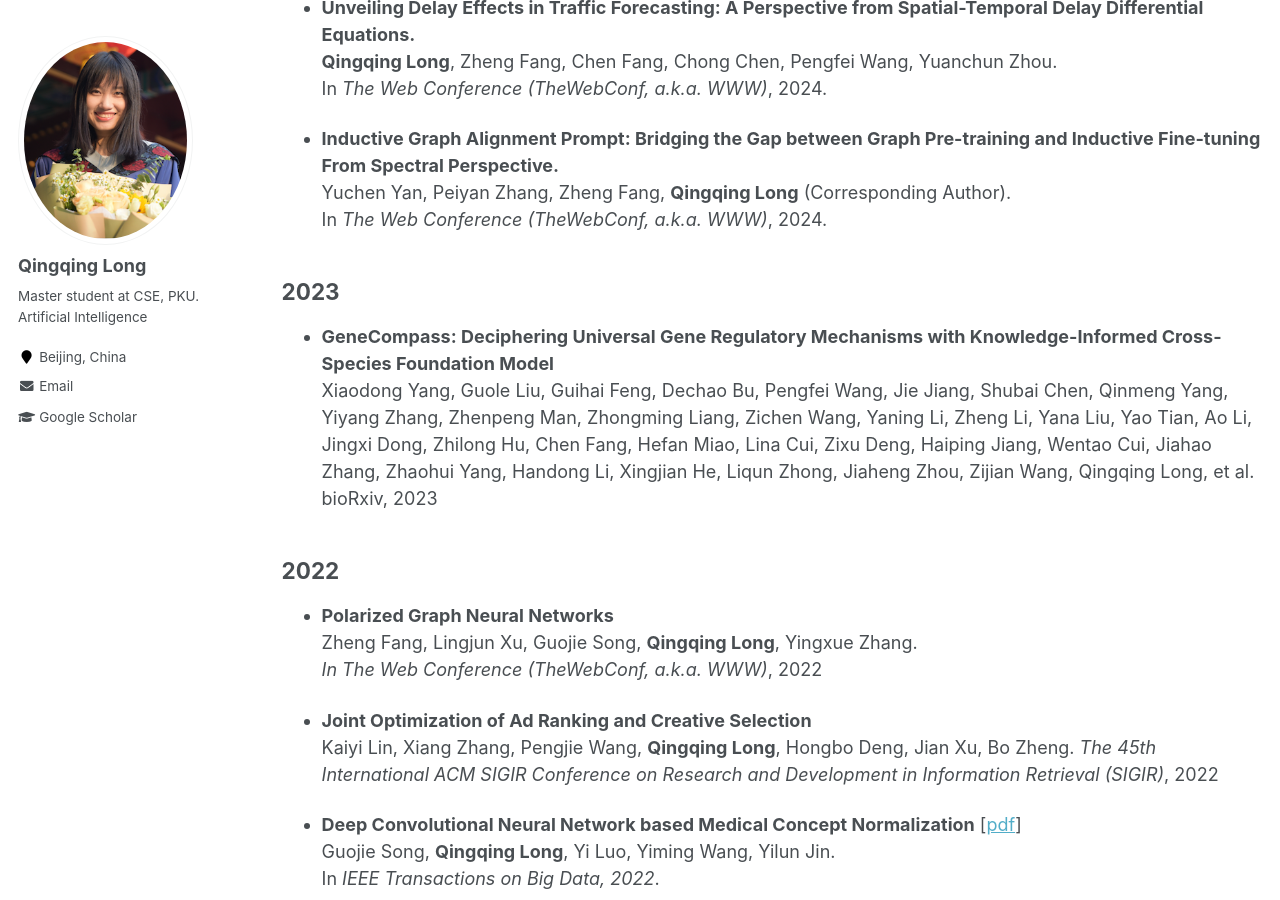
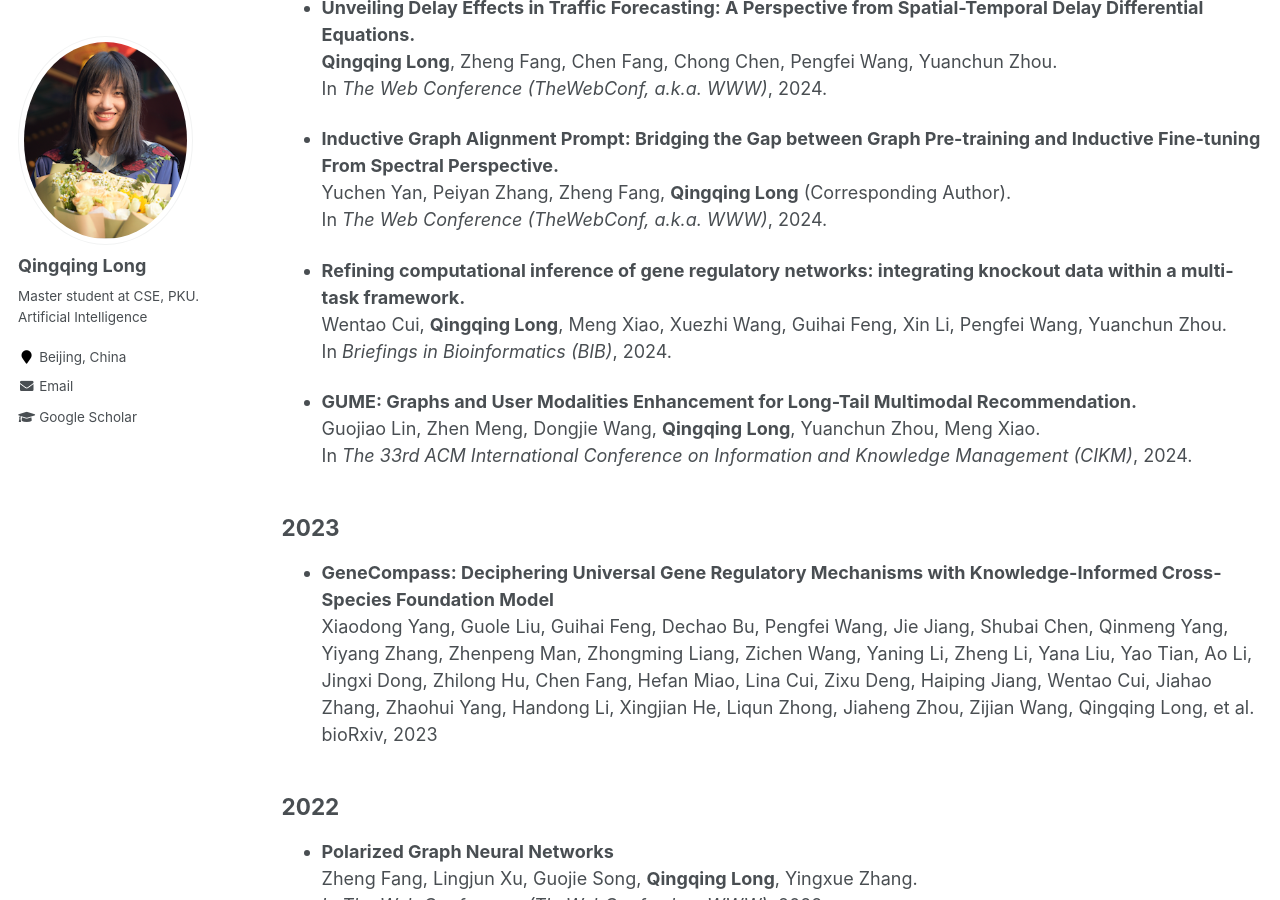
Before and after one commit to YimiAChack/YimiAChack.github.io, a Jekyll site: the page built from _pages/publications.md, in a window 1280 px wide and 900 px high, scrolled down 496 px. Built offline with Jekyll 4.4.1, drawn with Linux system fonts in a browser that asks for light colours.

Commit message:
Update publications.md

```diff
--- a/_pages/publications.md
+++ b/_pages/publications.md
@@ -13,12 +13,17 @@ You can also find my articles in [my Google Scholar](https://scholar.google.com/
 * **A Survey of Data-efficient Graph Learning.** <br>
 Wei Ju, Siyu Yi, Yifan Wang, **Qingqing Long**, Junyu Luo, Zhiping Xiao, Ming Zhang.  <br>In *International Joint Conference on Artificial Intelligence (IJCAI)*, 2024.
 
-
 * **Unveiling Delay Effects in Traffic Forecasting: A Perspective from Spatial-Temporal Delay Differential Equations.** <br>
 **Qingqing Long**, Zheng Fang, Chen Fang, Chong Chen, Pengfei Wang, Yuanchun Zhou.  <br>In *The Web Conference (TheWebConf, a.k.a. WWW)*, 2024.
 
 * **Inductive Graph Alignment Prompt: Bridging the Gap between Graph Pre-training and Inductive Fine-tuning From Spectral Perspective.** <br>
 Yuchen Yan, Peiyan Zhang, Zheng Fang, **Qingqing Long** (Corresponding Author). <br>In *The Web Conference (TheWebConf, a.k.a. WWW)*, 2024.
+
+* **Refining computational inference of gene regulatory networks: integrating knockout data within a multi-task framework.** <br>
+Wentao Cui, **Qingqing Long**, Meng Xiao, Xuezhi Wang, Guihai Feng, Xin Li, Pengfei Wang, Yuanchun Zhou. <br>In *Briefings in Bioinformatics (BIB)*, 2024.
+
+* **GUME: Graphs and User Modalities Enhancement for Long-Tail Multimodal Recommendation.** <br>
+Guojiao Lin, Zhen Meng, Dongjie Wang, **Qingqing Long**, Yuanchun Zhou, Meng Xiao. <br>In *The 33rd ACM International Conference on Information and Knowledge Management (CIKM)*, 2024.
 
 ## 2023
 * **GeneCompass: Deciphering Universal Gene Regulatory Mechanisms with Knowledge-Informed Cross-Species Foundation Model** <br>
```
